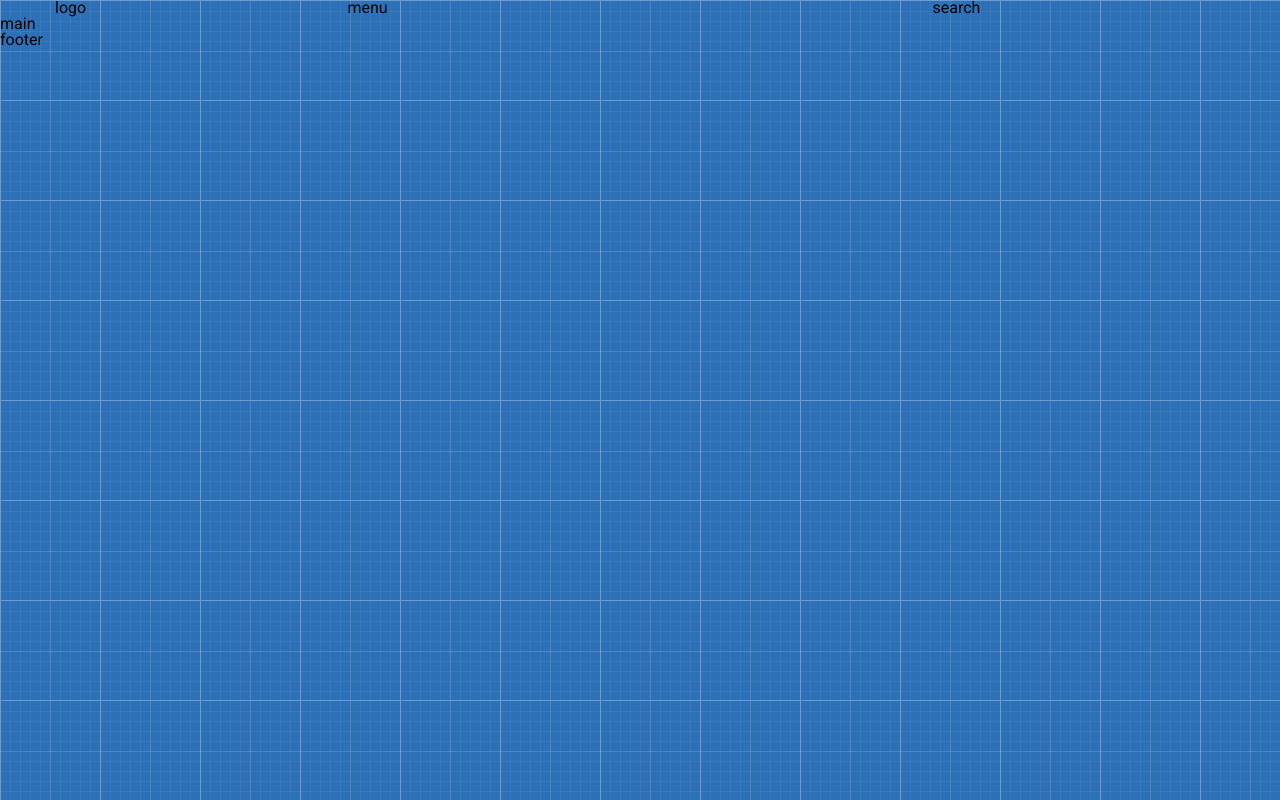
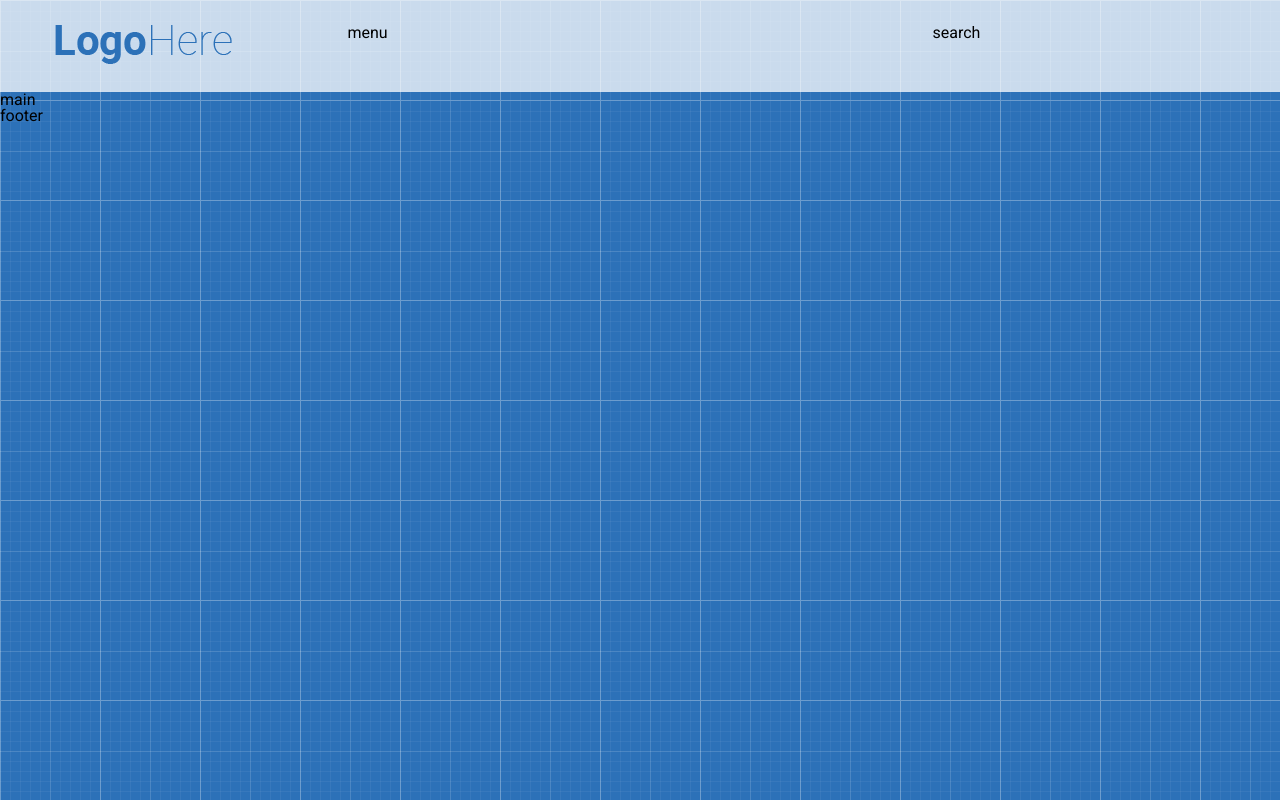
Before and after one commit to Oleh-spec/Oleh-spec.github.io, a plain HTML site: page index.html in a window 1280 px wide. Drawn offline with Linux system fonts and the light colour scheme.

Commit message:
added logo

```diff
--- a/index.html
+++ b/index.html
@@ -12,7 +12,13 @@
 	<header class="header">
 		<div class="container">
 			<div class="row">
-				<div class="col-md-3">logo</div>
+				<div class="col-md-3">
+					<div class="logo">
+						<a href="">
+							<img src="images/logo.png" alt="">
+						</a>
+					</div>
+				</div>
 				<div class="col-md-6">menu</div>
 				<div class="col-md-3">search</div>
 			</div>
--- a/style.css
+++ b/style.css
@@ -10,6 +10,11 @@ body{
 .container{
 	width:1170px;
 	margin: 0 auto;
+}
+
+.header {
+	background-color: rgba(255,255,255,0.75);
+	padding: 25px 0;
 }
 
 [class*="col-"]{
```
Also changed, not shown: images/logo.png (added).
